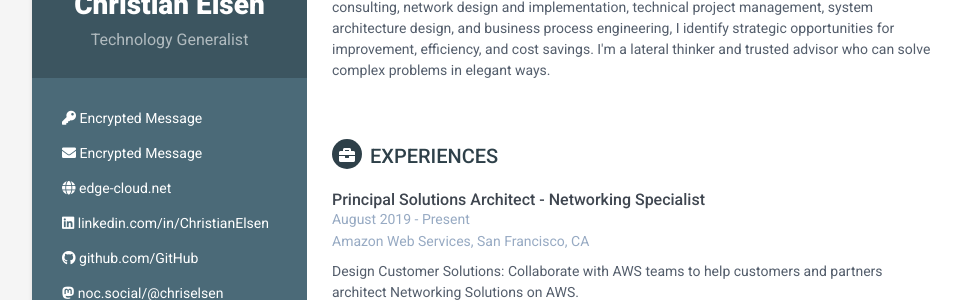
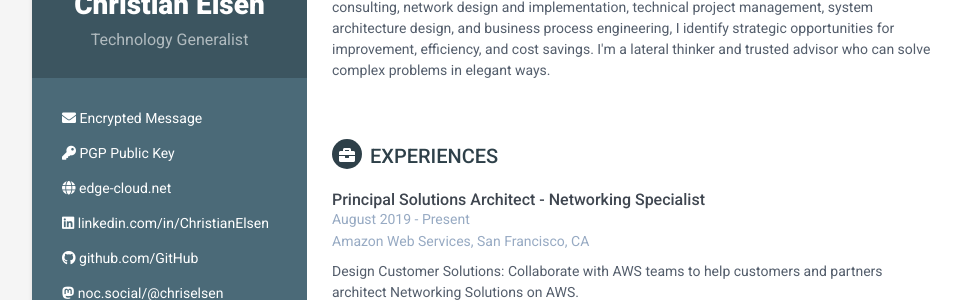
Before and after one commit to chriselsen/chriselsen.github.io, a Jekyll site: the page built from index.html, in a window 1280 px wide. Shown: the part 185-485 px from the top of the page, without its empty margins (128-1089 px from the left). Built offline with Jekyll 4.4.1, drawn with Linux system fonts in a browser that asks for light colours.

Commit message:
Update sidebar.html

```diff
--- a/_includes/sidebar.html
+++ b/_includes/sidebar.html
@@ -16,9 +16,9 @@
                     {% endif %}
 
                     {% if site.flowcrypt %}
-                    <li class="website"><i class="fas fa-key"></i> <a rel="me" href="https://flowcrypt.com/me/{{site.flowcrypt}}" target="_blank">Encrypted Message</a></li>
+                    <li class="website"><i class="fas fa-envelope"></i> <a rel="me" href="https://flowcrypt.com/me/{{site.flowcrypt}}" target="_blank">Encrypted Message</a></li>
 
-                    <li class="website"><i class="fas fa-envelope"></i> <a rel="me" href="https://flowcrypt.com/pub/{{site.flowcrypt}}?show=pubkey" target="_blank">Encrypted Message</a></li>
+                    <li class="website"><i class="fas fa-key"></i> <a rel="me" href="https://flowcrypt.com/pub/{{site.flowcrypt}}?show=pubkey" target="_blank">PGP Public Key</a></li>
                     {% endif %}
 
                     {% if site.phone %}
```
